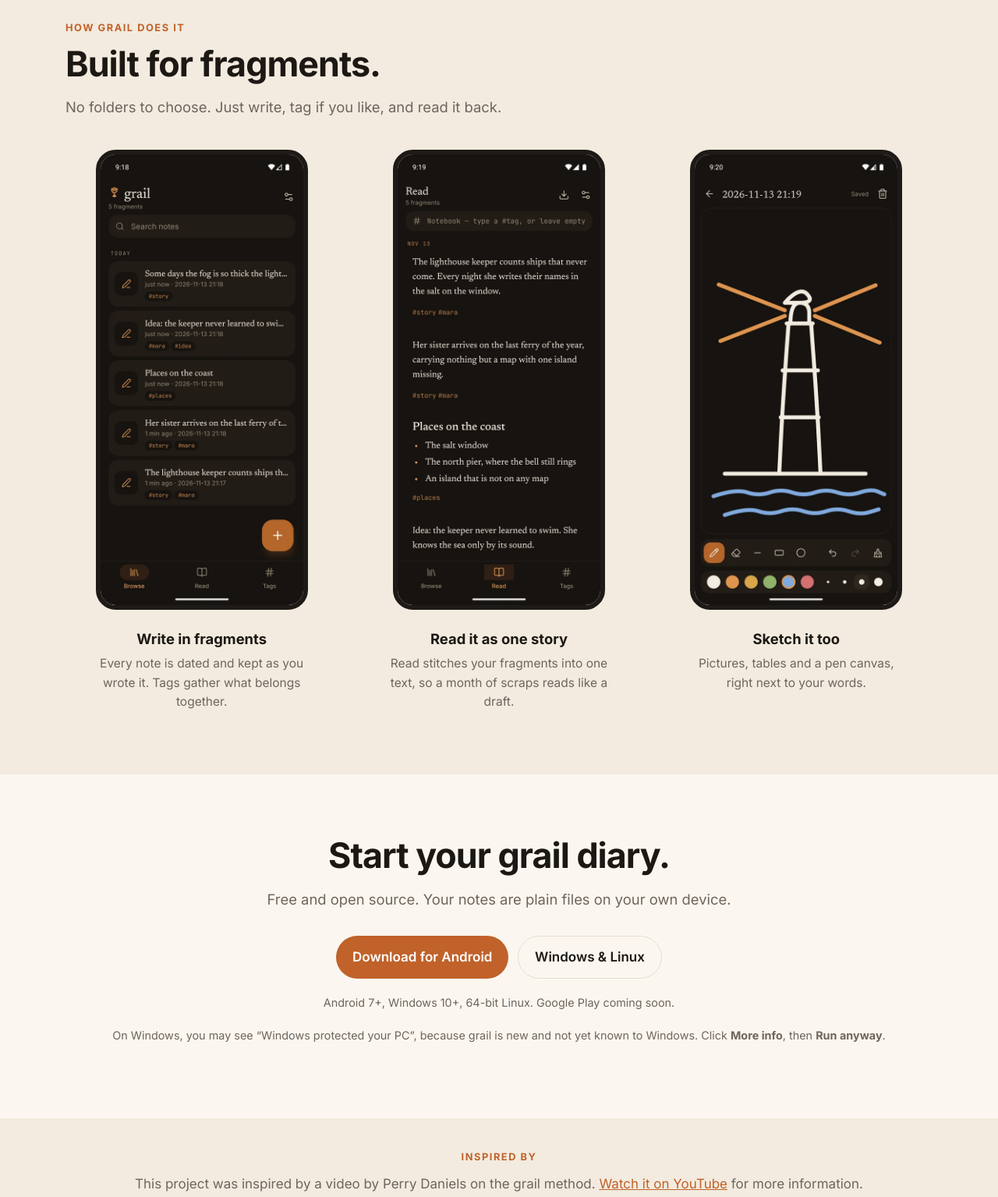
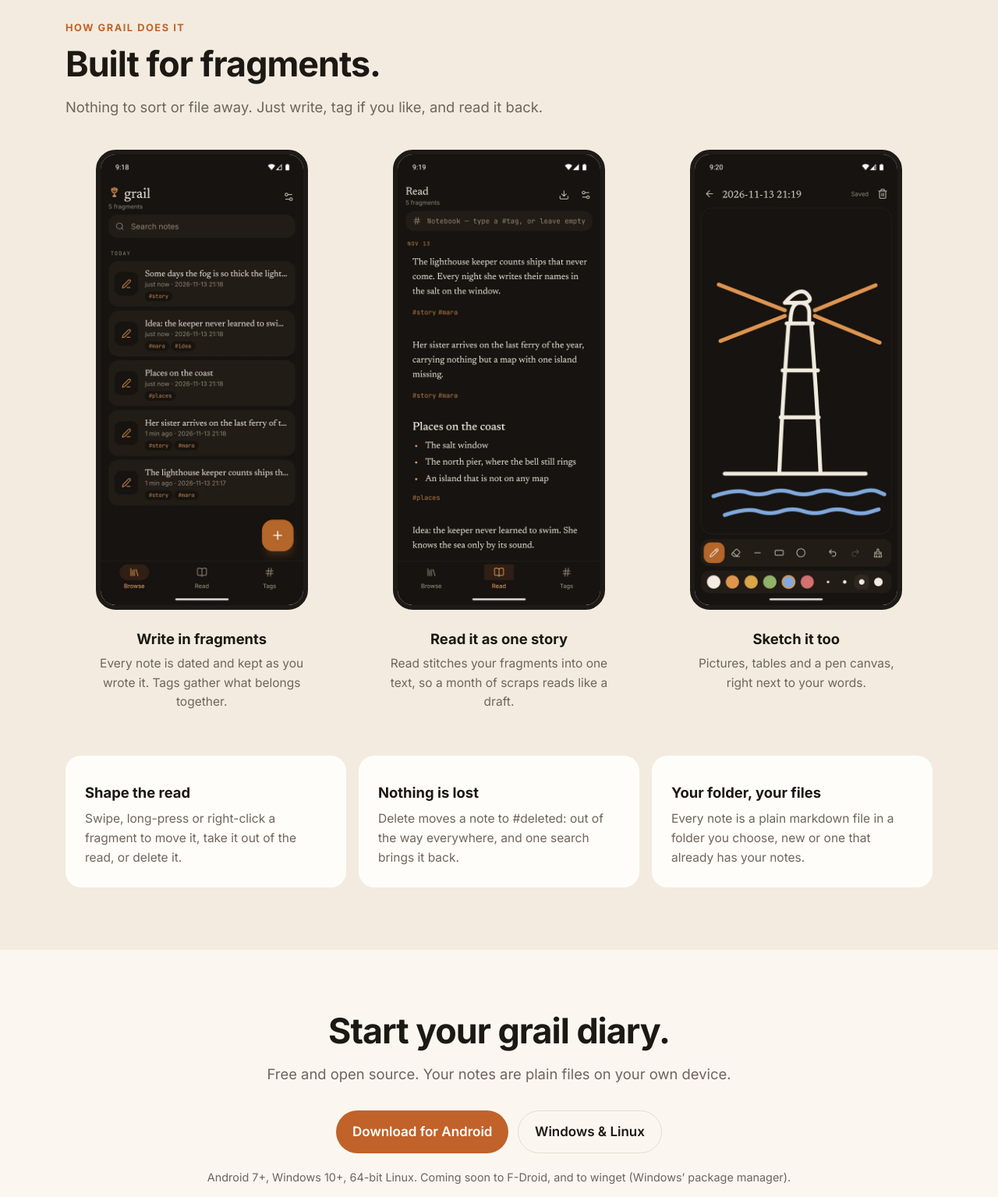
Before and after one commit to MPKoutsoukos/grail-site, a plain HTML site: page index.html in a window 1280 px wide. Shown: the part 1800-3335 px from the top of the page at 78% size. Drawn offline with Linux system fonts and the light colour scheme.

Commit message:
Features: shape the read, nothing is lost (#deleted), your folder; downloads: F-Droid and winget coming soon

```diff
--- a/index.html
+++ b/index.html
@@ -79,7 +79,7 @@
   <div class="wrap">
     <p class="eyebrow">How grail does it</p>
     <h2>Built for fragments.</h2>
-    <p class="intro">No folders to choose. Just write, tag if you like, and read it back.</p>
+    <p class="intro">Nothing to sort or file away. Just write, tag if you like, and read it back.</p>
     <div class="features">
       <figure class="reveal"><img src="shots/browse.webp" alt="Browse view" width="540" height="1200" loading="lazy">
         <h3>Write in fragments</h3><p>Every note is dated and kept as you wrote it. Tags gather what belongs together.</p></figure>
@@ -87,6 +87,11 @@
         <h3>Read it as one story</h3><p>Read stitches your fragments into one text, so a month of scraps reads like a draft.</p></figure>
       <figure class="reveal"><img src="shots/draw.webp" alt="Drawing canvas" width="540" height="1200" loading="lazy">
         <h3>Sketch it too</h3><p>Pictures, tables and a pen canvas, right next to your words.</p></figure>
+    </div>
+    <div class="grid three">
+      <div class="card reveal"><h3>Shape the read</h3><p>Swipe, long-press or right-click a fragment to move it, take it out of the read, or delete it.</p></div>
+      <div class="card reveal"><h3>Nothing is lost</h3><p>Delete moves a note to #deleted: out of the way everywhere, and one search brings it back.</p></div>
+      <div class="card reveal"><h3>Your folder, your files</h3><p>Every note is a plain markdown file in a folder you choose, new or one that already has your notes.</p></div>
     </div>
   </div>
 </section>
@@ -99,7 +104,7 @@
       <a class="btn" href="https://github.com/MPKoutsoukos/grail/releases/latest">Download for Android</a>
       <a class="btn ghost" href="https://github.com/MPKoutsoukos/grail-desktop/releases/latest">Windows &amp; Linux</a>
     </div>
-    <p class="small-print">Android 7+, Windows 10+, 64-bit Linux. Google Play coming soon.</p>
+    <p class="small-print">Android 7+, Windows 10+, 64-bit Linux. Coming soon to F-Droid, and to winget (Windows’ package manager).</p>
     <p class="small-print">On Windows, you may see “Windows protected your PC”, because grail is new and not yet
       known to Windows. Click <b>More info</b>, then <b>Run anyway</b>.</p>
   </div>
--- a/style.css
+++ b/style.css
@@ -54,6 +54,7 @@ h2 { font-size: clamp(1.9rem, 4vw, 2.8rem); line-height: 1.1; letter-spacing: -1
 .intro { color: var(--dim); font-size: 1.15rem; max-width: 40rem; margin: 0 0 2.5rem; }
 
 .grid { display: grid; grid-template-columns: repeat(4, 1fr); gap: 1rem; }
+.grid.three { grid-template-columns: repeat(3, 1fr); margin-top: 3.5rem; }
 .card { background: var(--card); border: 1px solid var(--line); border-radius: var(--radius); padding: 1.5rem;
   transition: transform .25s ease, box-shadow .25s ease; }
 .card:hover { transform: translateY(-4px); box-shadow: 0 14px 30px -14px rgba(120, 70, 30, .3); }
@@ -137,6 +138,7 @@ footer .logo { font-size: 1.4rem; margin-right: auto; }
   .chip.c2 { right: 0; }
   .grid, .people { grid-template-columns: 1fr 1fr; }
   .features { grid-template-columns: 1fr; gap: 3rem; }
+  .grid.three { grid-template-columns: 1fr; }
   .nav nav a:not(.btn) { display: none; }
   section { padding: 3.5rem 0; }
 }
```
